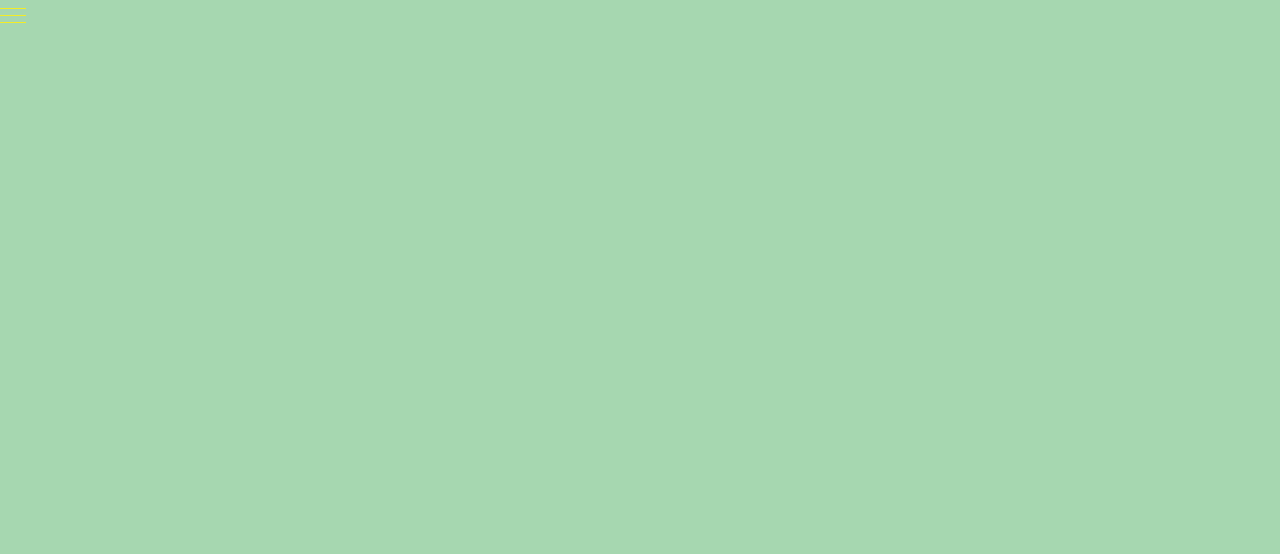
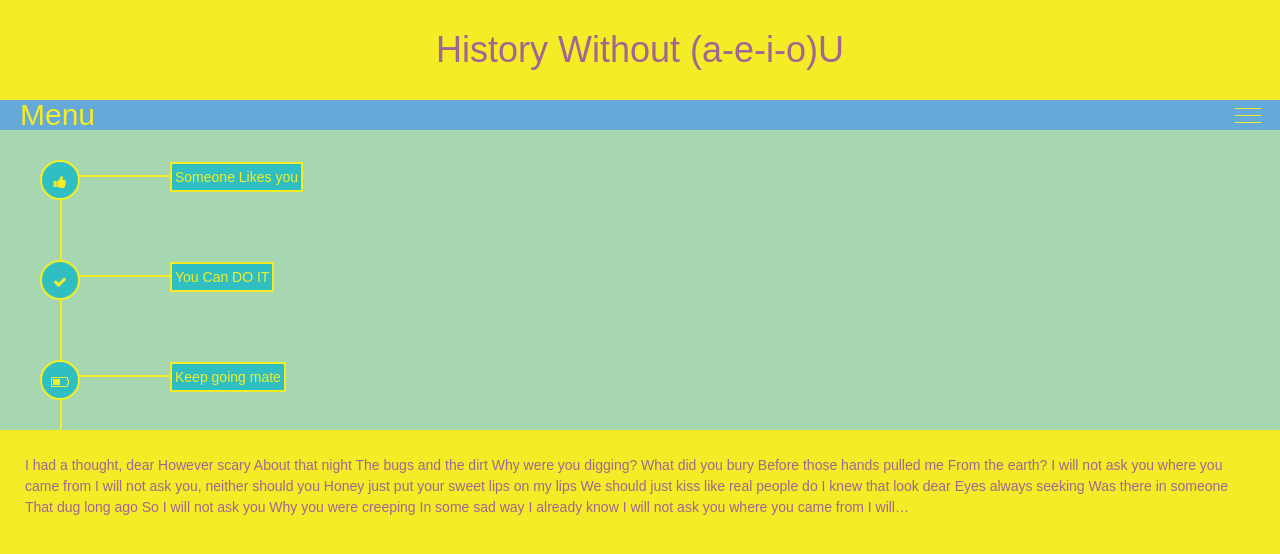
Before and after one commit to tech-tron/history-s-missing-character-, a plain HTML site: page index.html in a window 1280 px wide. Drawn offline with nearby package versions, Linux system fonts and the light colour scheme.

Commit message:
notificationBar added //bug--> i:after

```diff
--- a/index.html
+++ b/index.html
@@ -9,9 +9,54 @@
   <link rel="stylesheet" type="text/css" href="style.css">
 </head>
 <body>
-  <div class="mobile-nav">
-    <span></span>
-  </div>
+  <header>
+    <h1>History Without (a-e-i-o)U</h1>
+  </header>
+
+  <nav>
+    <span id="menu">Menu</span>
+    <div class="mobile-nav">
+      <span></span>
+    </div>
+    <ul class="notificationBar">
+      <li>
+        <i class="fa fa-thumbs-up"></i>
+        <div>Someone Likes you</div>
+      </li>
+      <li>
+        <i class="fa fa-check"></i>
+        <div>You Can DO IT</div>
+      </li>
+      <li>
+        <i class="fa fa-battery-half"></i>
+        <div>Keep going mate</div>
+      </li>
+    </ul>
+  </nav>
+
+  <section>
+    I  had a thought, dear
+    However scary
+    About that night
+    The bugs and the dirt
+    Why were you digging?
+    What did you bury
+    Before those hands pulled me
+    From the earth?
+    I will not ask you where you came from
+    I will not ask you, neither should you
+    Honey just put your sweet lips on my lips
+    We should just kiss like real people do
+    I knew that look dear
+    Eyes always seeking
+    Was there in someone
+    That dug long ago
+    So I will not ask you
+    Why you were creeping
+    In some sad way I already know
+    I will not ask you where you came from
+    I will…
+  </section>
 
   <script src="main.js"></script>
 </body>
--- a/style.css
+++ b/style.css
@@ -1,13 +1,36 @@
 body{
-  background-color: #a6d7b0;
+  background-color: #f3ec26;
   margin: 0;
   padding: 0;
+  font-family: sans-serif;
+  z-index: -1;
+}
+header{
+  text-align: center;
+  color: #a26693;
+  margin: 30px;
+}
+nav{
+  background-color: #64a9d7;
+}
+nav #menu{
+  text-align: left;
+  font-size: 30px;
+  color: #f3ec26;
+  padding-left: 20px;
+  height: 30px;
+  line-height: 30px;
 }
 .mobile-nav{
   height: 30px;
   width: 30px;
+  line-height: 35px;
   position: relative;
-  background-color:#a6d7b0;
+  background-color:#64a9d7;
+  display: inline-block;
+  float: right;
+  margin-right: 15px;
+
 }
 .mobile-nav span, .mobile-nav span:before, .mobile-nav span:after{
   position: absolute;
@@ -30,7 +53,7 @@ body{
   transition: transform 0.3s;
 }
 .mobile-nav.visible span{
-  background-color: #a6d7b0;
+  background-color: #64a9d7;
 }
 .mobile-nav.visible span:before{
   transform: rotate(45deg);
@@ -40,3 +63,58 @@ body{
   transform: rotate(-45deg);
   margin-top: 0;
 }
+.notificationBar{
+  background-color: #a6d7b0;
+  color: #f3ec26;
+  list-style: none;
+
+}
+.notificationBar li{
+  margin: 0;
+  padding: 30px 0;
+  position: relative;
+  z-index: 0;
+}
+.notificationBar li i{
+  height: 40px;
+  width: 40px;
+  line-height: 40px;
+  background-color: #2fbfc3;
+  border: 2px solid #f3ec26;
+  border-radius: 50%;
+  text-align: center;
+}
+.notificationBar li div{
+  border: 2px solid #f3ec26;
+  background-color: #2fbfc3;
+  position: absolute;
+  margin-top: -38px;
+  margin-left: 130px;
+  padding: 3px;
+
+}
+.notificationBar li i:after{
+  content: "";
+  position: absolute;
+  height: 100%;
+  width: 2px;
+  background-color: #f3ec26;
+  z-index: -1;
+  left: 20px;
+  top: 30px;
+}
+.notificationBar li:before{
+  content: "";
+  position: absolute;
+  height: 2px;
+  width: 200px;
+  background-color: #f3ec26;
+  z-index: -1;
+  margin-top: 15px;
+}
+section{
+  color: #a26693;
+  font-size: 1em;
+  line-height: 1.5em;
+  margin: 25px;
+}
```
